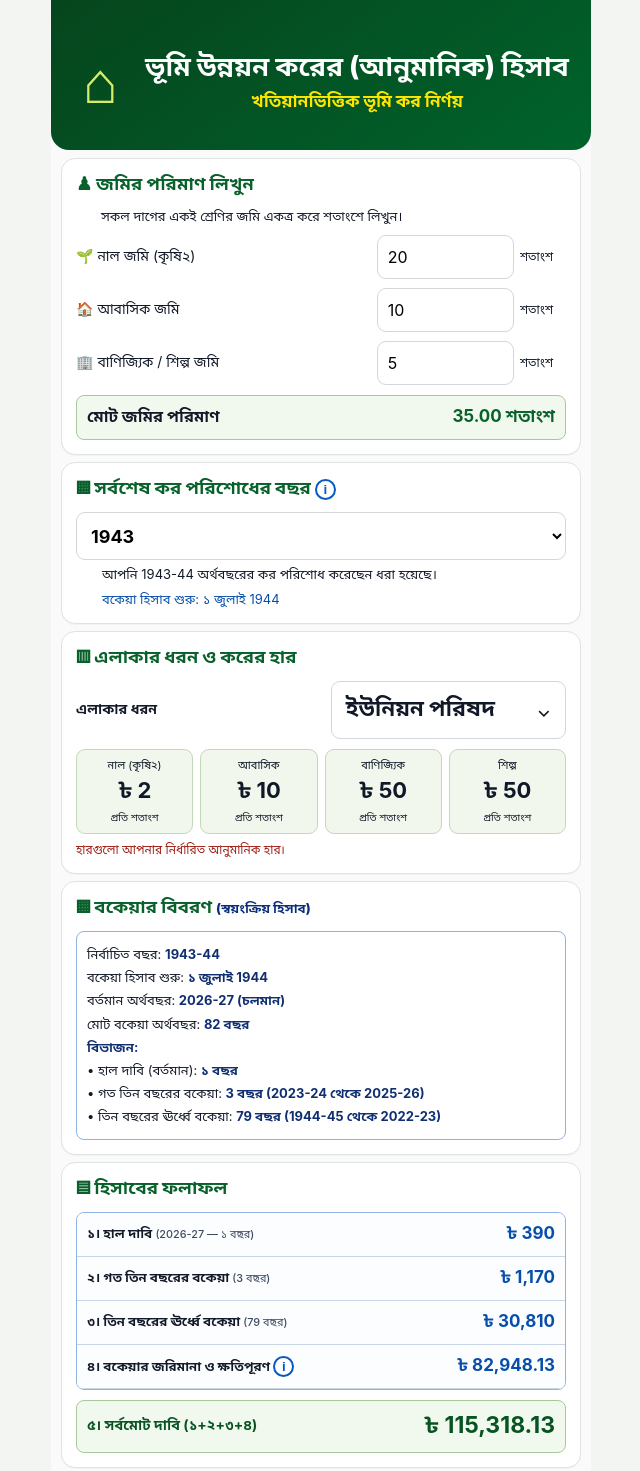
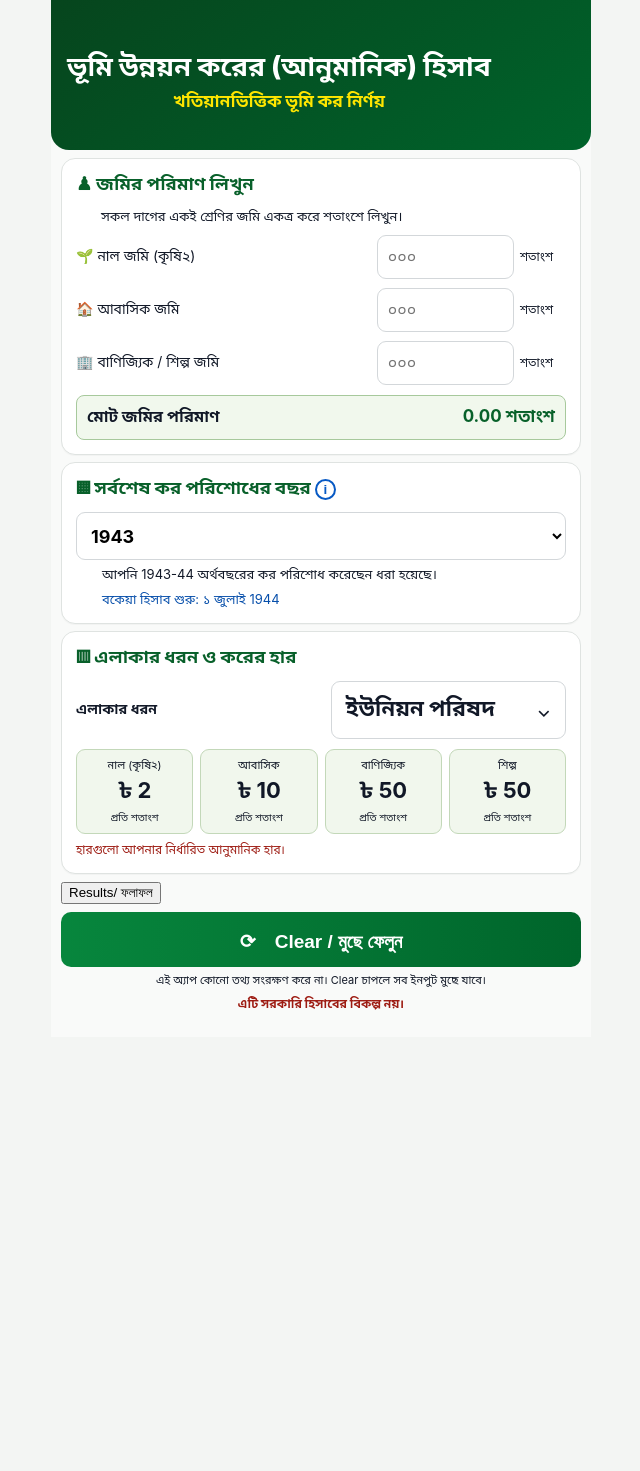
Before and after one commit to mehedihasanfg-coder/SOFTLAND-LandTax-iOS, a plain HTML site: page index.html in a window 1280 px wide. Shown: the top 1471 px of the page, without its empty margins (319-959 px from the left). After the commit the page ends 1037 px from the top, so only its background shows below. Drawn offline with Linux system fonts and the light colour scheme.

Commit message:
Apply requested six limited interface changes

```diff
--- a/index.html
+++ b/index.html
@@ -4,20 +4,20 @@
 <meta charset="utf-8"><meta name="viewport" content="width=device-width,initial-scale=1,viewport-fit=cover">
 <meta name="theme-color" content="#075322"><meta name="apple-mobile-web-app-capable" content="yes">
 <meta name="apple-mobile-web-app-status-bar-style" content="black-translucent"><meta name="apple-mobile-web-app-title" content="ভূমি কর">
-<link rel="manifest" href="./manifest.webmanifest"><link rel="stylesheet" href="./style.css?v=4"><title>ভূমি উন্নয়ন করের (আনুমানিক) হিসাব</title>
+<link rel="manifest" href="./manifest.webmanifest"><link rel="apple-touch-icon" href="./app-icon.svg"><link rel="icon" type="image/svg+xml" href="./app-icon.svg"><link rel="stylesheet" href="./style.css?v=5"><title>ভূমি উন্নয়ন করের (আনুমানিক) হিসাব</title>
 </head>
 <body><main class="app">
-<header><div class="mark">⌂</div><div><h1>ভূমি উন্নয়ন করের (আনুমানিক) হিসাব</h1><p>খতিয়ানভিত্তিক ভূমি কর নির্ণয়</p></div></header>
+<header><div class="headerText"><h1>ভূমি উন্নয়ন করের (আনুমানিক) হিসাব</h1><p>খতিয়ানভিত্তিক ভূমি কর নির্ণয়</p></div></header>
 <section class="card"><h2>♟ জমির পরিমাণ লিখুন</h2><p class="hint">সকল দাগের একই শ্রেণির জমি একত্র করে শতাংশে লিখুন।</p>
-<div class="area"><label for="nal">🌱 নাল জমি (কৃষি২)</label><input id="nal" inputmode="decimal" value="20"><span>শতাংশ</span></div>
-<div class="area"><label for="res">🏠 আবাসিক জমি</label><input id="res" inputmode="decimal" value="10"><span>শতাংশ</span></div>
-<div class="area"><label for="com">🏢 বাণিজ্যিক / শিল্প জমি</label><input id="com" inputmode="decimal" value="5"><span>শতাংশ</span></div>
+<div class="area"><label for="nal">🌱 নাল জমি (কৃষি২)</label><input id="nal" inputmode="decimal" placeholder="০০০"><span>শতাংশ</span></div>
+<div class="area"><label for="res">🏠 আবাসিক জমি</label><input id="res" inputmode="decimal" placeholder="০০০"><span>শতাংশ</span></div>
+<div class="area"><label for="com">🏢 বাণিজ্যিক / শিল্প জমি</label><input id="com" inputmode="decimal" placeholder="০০০"><span>শতাংশ</span></div>
 <div class="total"><b>মোট জমির পরিমাণ</b><b id="areaTotal">35.00 শতাংশ</b></div></section>
 <section class="card"><h2>▦ সর্বশেষ কর পরিশোধের বছর <button class="info" data-info="নির্বাচিত বছরকে পরিশোধিত অর্থবছরের শুরুর সাল ধরা হয়। যেমন ১৯৪৩ মানে ১৯৪৩-৪৪ পরিশোধিত; বকেয়া শুরু ১ জুলাই ১৯৪৪।">i</button></h2>
-<select id="paidYear" aria-label="সর্বশেষ কর পরিশোধের বছর"></select><p id="paidText"></p><p id="startText" class="blue"></p></section>
+<select id="paidYear" aria-label="সর্বশেষ কর পরিশোধের বছর"><option value="" selected disabled>নির্বাচন করুন</option></select><p id="paidText"></p><p id="startText" class="blue"></p></section>
 <section class="card"><h2>▥ এলাকার ধরন ও করের হার</h2><div class="areaType"><label>এলাকার ধরন</label><div class="areaPicker"><button type="button" id="areaTypeButton" class="areaPickerButton" aria-expanded="false">ইউনিয়ন পরিষদ <span aria-hidden="true">⌄</span></button><div id="areaTypeOptions" class="areaPickerOptions" hidden><button type="button" data-area-value="union">ইউনিয়ন পরিষদ</button><button type="button" data-area-value="municipality">পৌরসভা (Municipality)</button><button type="button" data-area-value="city">সিটি কর্পোরেশন</button></div></div><select id="areaType" aria-hidden="true" tabindex="-1"><option value="union">ইউনিয়ন পরিষদ</option><option value="municipality">পৌরসভা (Municipality)</option><option value="city">সিটি কর্পোরেশন</option></select></div>
 <div class="rates"><div><span>নাল (কৃষি২)</span><b id="rateNal">৳ ২</b><small>প্রতি শতাংশ</small></div><div><span>আবাসিক</span><b id="rateRes">৳ ১০</b><small>প্রতি শতাংশ</small></div><div><span>বাণিজ্যিক</span><b id="rateCom">৳ ৫০</b><small>প্রতি শতাংশ</small></div><div><span>শিল্প</span><b id="rateInd">৳ ৫০</b><small>প্রতি শতাংশ</small></div></div><p class="warning">হারগুলো আপনার নির্ধারিত আনুমানিক হার।</p></section>
-<section class="card"><h2>▦ বকেয়ার বিবরণ <em>(স্বয়ংক্রিয় হিসাব)</em></h2><div class="breakdown">
+<button type="button" class="resultsToggle" id="showResults" aria-expanded="false">Results/ ফলাফল</button><div id="resultPanel" hidden><section class="card"><h2>▦ বকেয়ার বিবরণ <em>(স্বয়ংক্রিয় হিসাব)</em></h2><div class="breakdown">
 <p>নির্বাচিত বছর: <b id="selected"></b></p><p>বকেয়া হিসাব শুরু: <b id="start"></b></p><p>বর্তমান অর্থবছর: <b id="currentFY"></b></p><p>মোট বকেয়া অর্থবছর: <b id="count"></b></p><b>বিভাজন:</b><p>• হাল দাবি (বর্তমান): <b>১ বছর</b></p><p>• গত তিন বছরের বকেয়া: <b id="recentYears"></b></p><p>• তিন বছরের ঊর্ধ্বে বকেয়া: <b id="olderYears"></b></p></div></section>
 <section class="card"><h2>▤ হিসাবের ফলাফল</h2><div class="results">
 <div><span>১। হাল দাবি <small id="currentLabel"></small></span><b id="currentAmount"></b></div>
@@ -25,5 +25,5 @@
 <div><span>৩। তিন বছরের ঊর্ধ্বে বকেয়া <small id="olderLabel"></small></span><b id="olderAmount"></b></div>
 <div><span>৪। বকেয়ার জরিমানা ও ক্ষতিপূরণ <button class="info" data-info="এখানে ৬.২৫% বার্ষিক সরল সুদের অনুমান ব্যবহার করা হয়েছে; সরকারি সূত্র যাচাই করুন।">i</button></span><b id="penaltyAmount"></b></div>
 </div><div class="grand"><b>৫। সর্বমোট দাবি (১+২+৩+৪)</b><strong id="totalAmount"></strong></div></section>
-<button class="clear" id="clear">⟳　Clear / মুছে ফেলুন</button><p class="privacy">এই অ্যাপ কোনো তথ্য সংরক্ষণ করে না। Clear চাপলে সব ইনপুট মুছে যাবে।</p><p class="warning center">এটি সরকারি হিসাবের বিকল্প নয়।</p>
-</main><div id="toast" role="status"></div><script src="./app.js?v=4"></script></body></html>
+</div><button class="clear" id="clear">⟳　Clear / মুছে ফেলুন</button><p class="privacy">এই অ্যাপ কোনো তথ্য সংরক্ষণ করে না। Clear চাপলে সব ইনপুট মুছে যাবে।</p><p class="warning center">এটি সরকারি হিসাবের বিকল্প নয়।</p>
+</main><div id="toast" role="status"></div><script src="./app.js?v=5"></script></body></html>
```
